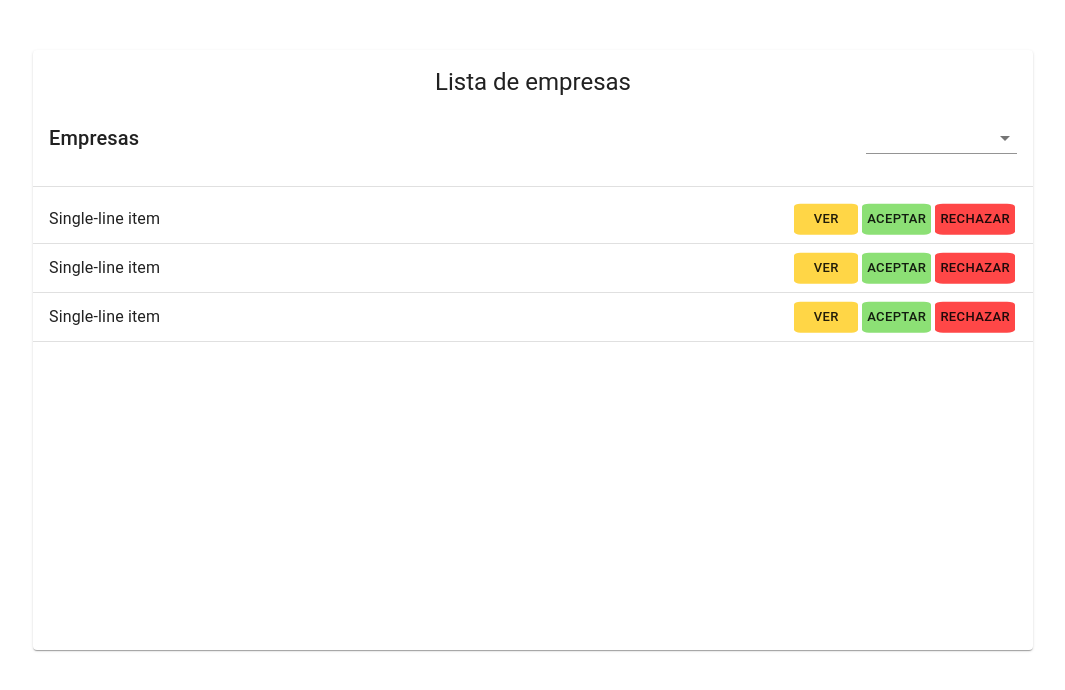
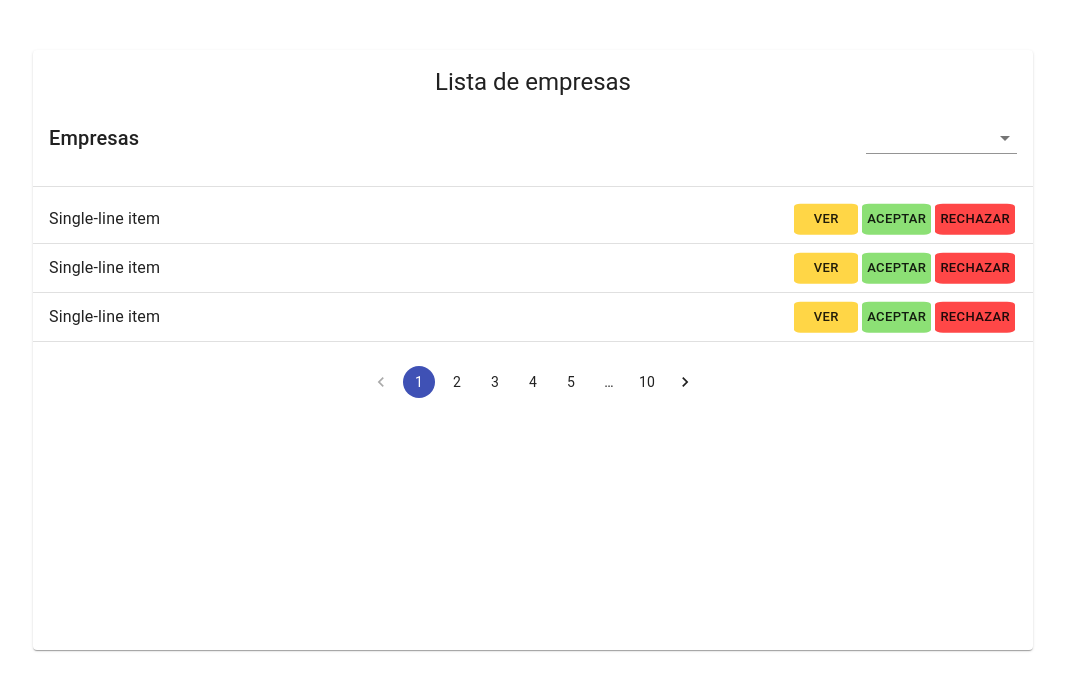
Before and after one commit to comunidad-de-trabajo/frontend, a React (Create React App) app: page /listadoEmpresas in a window 1280 px wide. Shown: the top 690 px of the page, without its empty margins (107-1172 px from the left). Built offline with nearby package versions, Linux system fonts and the light colour scheme; the HTML template or start-up script is replaced by a standard one.

Commit message:
paginacion ok

```diff
--- a/src/components/listadoDeEmpresas/ListadoDeEmpresasPage.js
+++ b/src/components/listadoDeEmpresas/ListadoDeEmpresasPage.js
@@ -5,6 +5,7 @@ import CardActionArea from '@material-ui/core/CardActionArea';
 import CardContent from '@material-ui/core/CardContent';
 import Typography from '@material-ui/core/Typography';
 import ListadoDeEmpresas from './ListadoDeEmpresas';
+import Paginacion from './Paginacion';
 
 const useStyles = makeStyles({
   root: {
@@ -37,6 +38,7 @@ export default function MediaCard() {
           </CardContent>
         </CardActionArea>
         <ListadoDeEmpresas />
+        <Paginacion />
       </Card>
     </div>
   );
--- /dev/null
+++ b/src/components/listadoDeEmpresas/Paginacion.js
@@ -0,0 +1,28 @@
+import { makeStyles } from '@material-ui/core';
+import React from 'react';
+import Pagination from '@material-ui/lab/Pagination';
+
+const useStyles = makeStyles((theme) => ({
+  root: {
+    '& > *': {
+      marginTop: theme.spacing(2),
+    },
+    display: 'grid',
+    placeItems: 'center',
+  },
+  paginacion: {
+    position: 'relative',
+    margin: '0 auto',
+  },
+}));
+
+const Paginacion = () => {
+  const classes = useStyles();
+  return (
+    <div className={classes.root}>
+      <Pagination count={10} color="primary" />
+    </div>
+  );
+};
+
+export default Paginacion;
```
